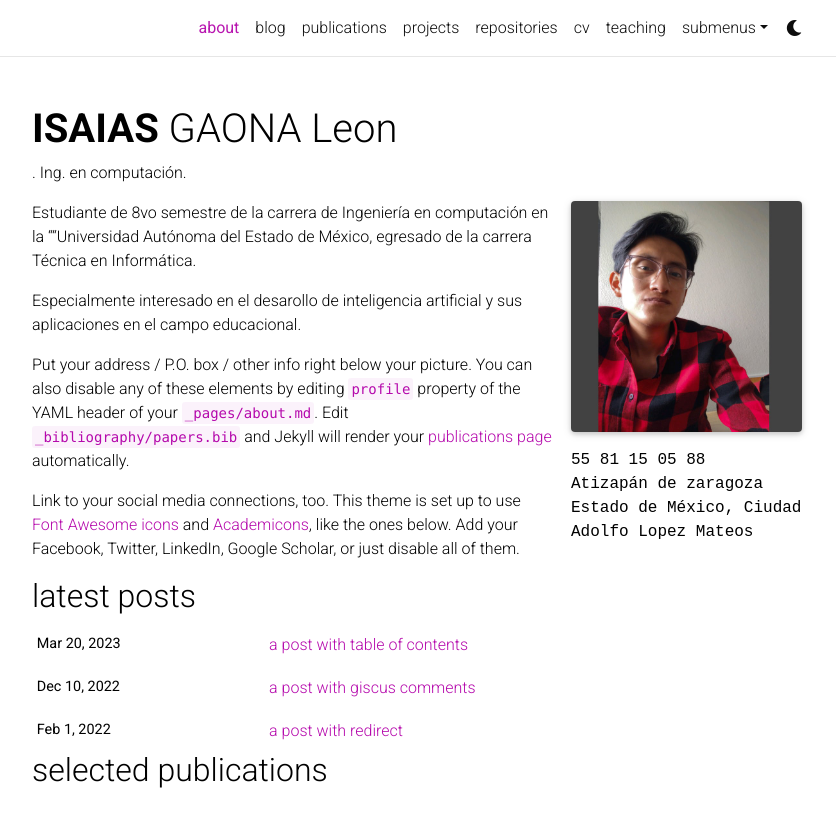
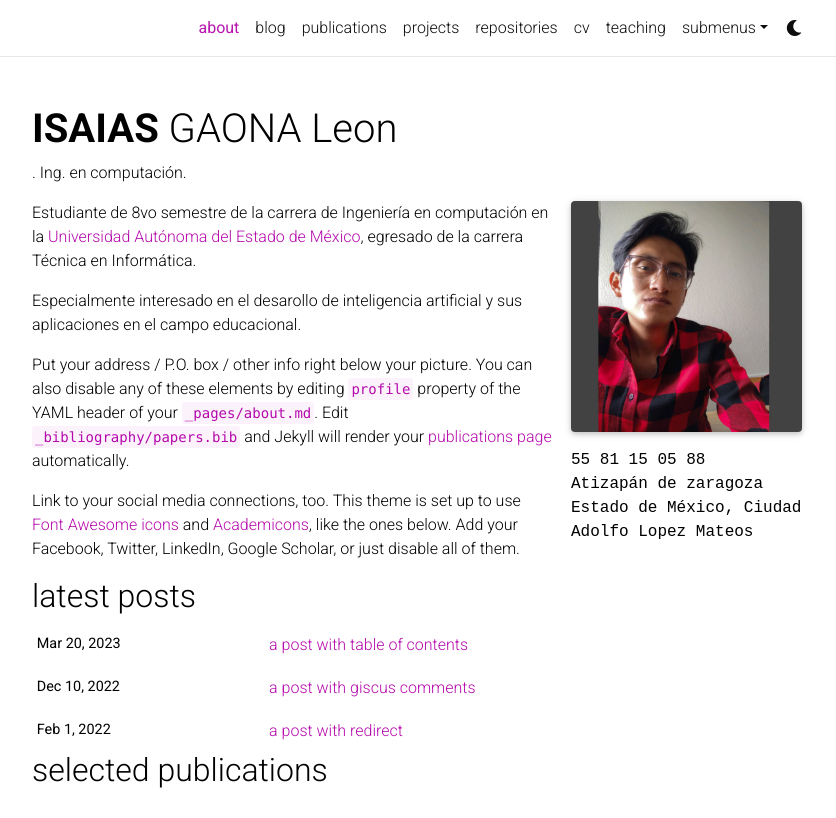
Before and after one commit to IsaiasGL/IsaiasGL.github.io, a Jekyll site: the page built from _pages/about.md, in a window 1280 px wide and 1107 px high, cut to the strip 0-818 px from the top of the window. Shown: the whole strip, without its empty margins (223-1059 px from the left). Built offline with Jekyll 4.4.1, drawn with Linux system fonts in a browser that asks for light colours; full-size pictures stand in for the smaller copies a plugin makes; comment, search, counter and statistics services are not loaded; a style sheet for code colours, icons or effects is not loaded; some of the changed lines change nothing that is shown.

Commit message:
UAEM LINK

```diff
--- a/_pages/about.md
+++ b/_pages/about.md
@@ -19,7 +19,7 @@ selected_papers: true # includes a list of papers marked as "selected={true}"
 social: true  # includes social icons at the bottom of the page
 ---
 
-Estudiante de 8vo semestre de la carrera de Ingeniería en computación en la ""Universidad Autónoma del Estado de México, egresado de la carrera Técnica en Informática.
+Estudiante de 8vo semestre de la carrera de Ingeniería en computación en la [Universidad Autónoma del Estado de México](https://cuvalledemexico.uaemex.mx/), egresado de la carrera Técnica en Informática.
 
 Especialmente interesado en el desarollo de inteligencia artificial y sus aplicaciones en el campo educacional.
 
```
